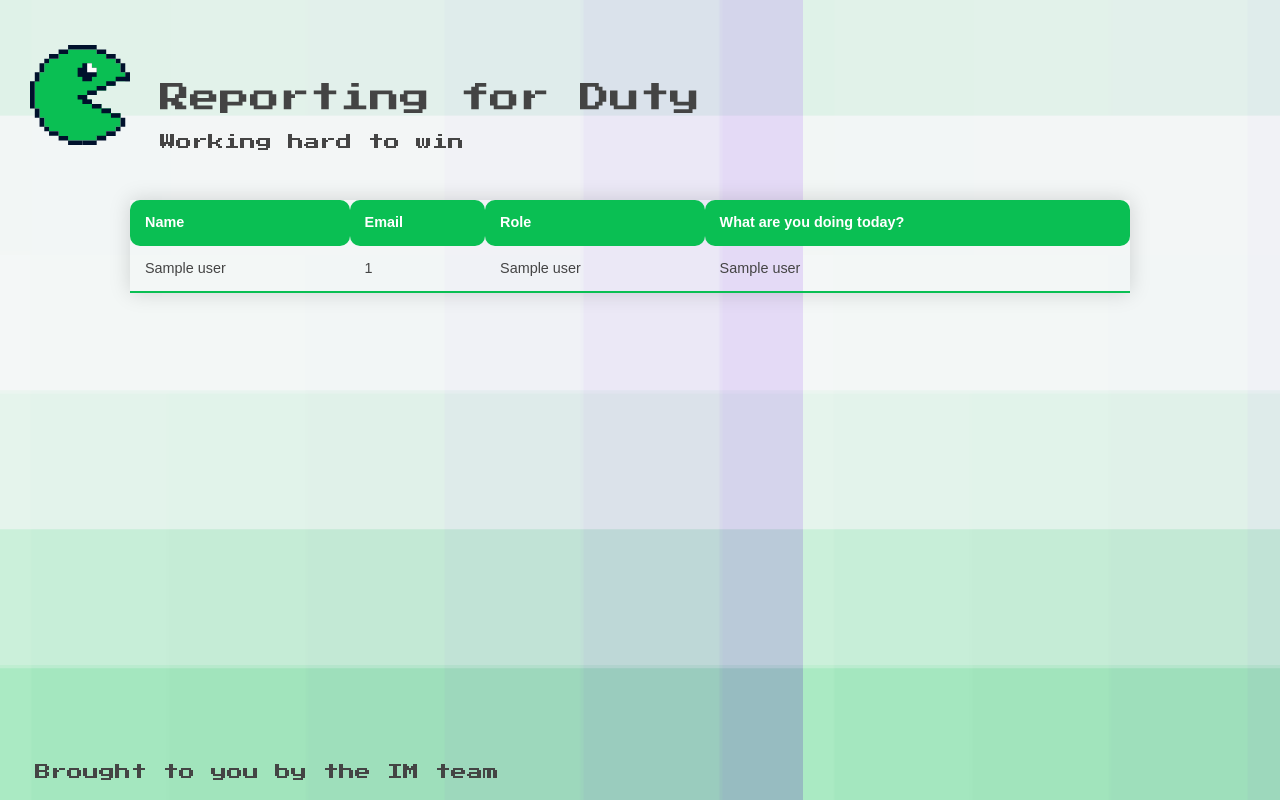
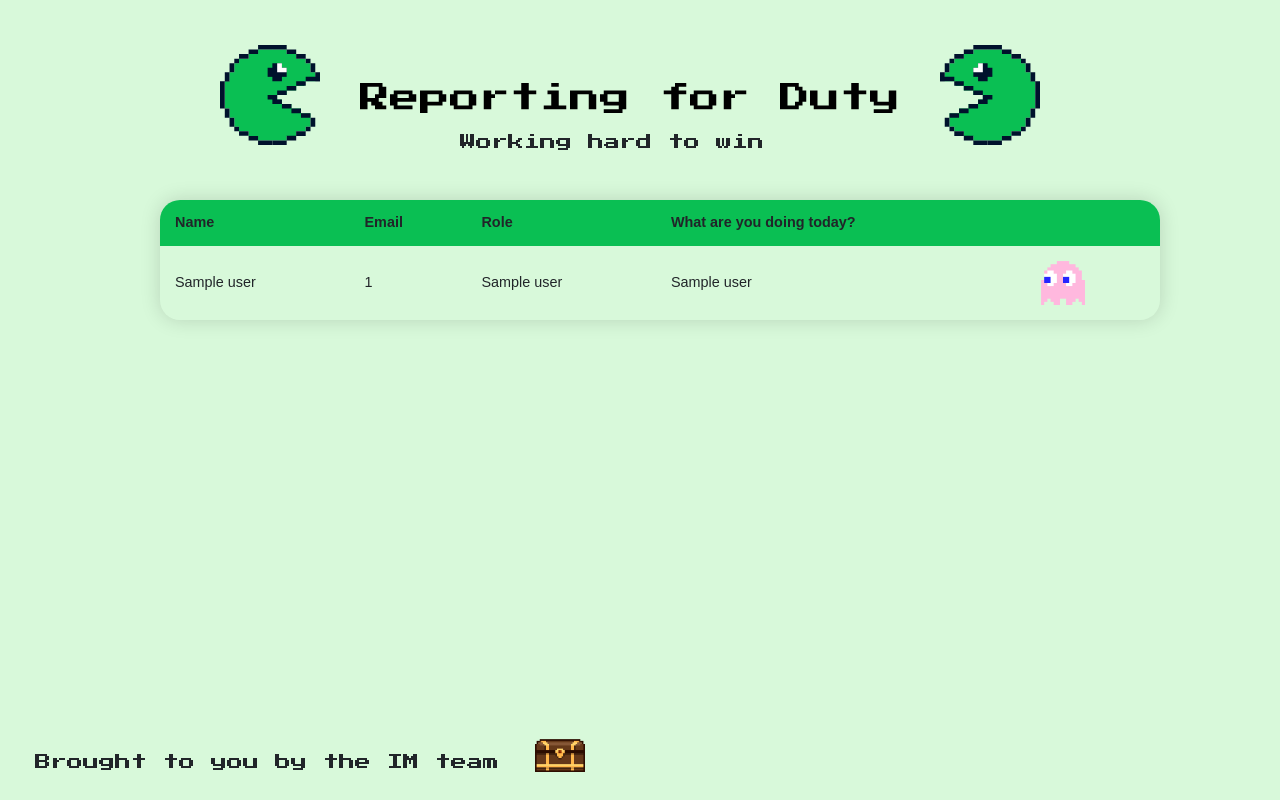
Before and after one commit to farahdibaB/DutyRoom, a Flask app: template app/templates/dutyBoard.html in a window 1280 px wide. Run offline with Flask 3, Linux system fonts and the light colour scheme; the template is opened without the code that fills it: most values are stand-ins (such as "Sample title", 1, 10 or a date in 2020); parts of the project's set-up code (start-up, migrations or seed data) failed here and were passed over; some web fonts are replaced.

Commit message:
CSS updates

```diff
--- a/app/static/css/application.css
+++ b/app/static/css/application.css
@@ -1,9 +1,9 @@
 
 body {
-	background-image: url("../img/background.png");
+	/* background-image: url("../img/background.png"); */
+  background-color: #D8F9DA;
   /* background-repeat: repeat-x; */
   /* background-size: cover; */
-	color: #444444;
   }
 
 #wrapper {
@@ -21,10 +21,11 @@ body {
 }
 
 .boardTitle {
+  color: black;
   font-size: 30px;
   white-space: nowrap;
   position: absolute;
-  margin-left: 160px;
+  margin-left: 360px;
   margin-top: 80px;
   font-family: "Press Start 2P";
 }
@@ -32,8 +33,12 @@ body {
 .subtitle {
   font-family: "Press Start 2P";
   position: absolute;
-  margin-left: 160px;
+  margin-left: 460px;
   margin-top: 130px;
+}
+
+.b1 {
+  position: absolute;
 }
 
 
@@ -60,9 +65,32 @@ body {
 #pacman {
   float: left;
   margin-top: 45px;
-  margin-left: 30px;
+  margin-left: 220px;
   width:100px;
   height: 100px;
+}
+
+#pacman2 {
+  position: fixed;
+  -webkit-transform: scaleX(-1);
+  transform: scaleX(-1);
+  margin-top: 45px;
+  margin-left: 620px;
+  width:100px;
+  height: 100px;
+}
+
+#pinkpacman {
+  width:50px;
+  height: 50px;
+}
+
+#treasure {
+  position: relative;
+  bottom: 28px;
+  left: 500px;
+  width:50px;
+  height: 50px;
 }
 
 .table {
@@ -93,8 +121,10 @@ footer {
   font-family: "Press Start 2P";
 }
 
-.styled-table {
-  position: relative;
+.styled-tables {
+  border-radius: 20px;
+  position: fixed;
+  left: 160px;
   top: 200px;
   border-collapse: collapse;
   font-size: 0.9em;
@@ -103,33 +133,43 @@ footer {
   box-shadow: 0 0 20px rgba(0, 0, 0, 0.15);
 }
 
-.styled-table thead tr {
-  border-top-right-radius: 10px;
+.styled-tables thead tr {
   background-color: #0abf53;;
-  color: #ffffff;
   text-align: left;
 }
 
-.styled-table th {
-  border-radius: 10px
+.styled-tables thead tr th:first-child {
+  border-top-left-radius: 20px;
 }
 
-.styled-table th,
-.styled-table td {
+.styled-tables thead tr th:last-child {
+  border-top-right-radius: 20px;
+}
+
+.styled-tables th,
+.styled-tables td {
     padding: 12px 15px;
 }
 
-.styled-table tbody tr {
-  border-bottom: 1px solid #dddddd;
+.styled-tables tbody tr{
+  /* border-bottom: 1px solid #dddddd; */
 }
 
-.styled-table tbody tr:nth-of-type(even) {
+.styled-tables tbody tr:nth-of-type(even) {
   background-color: #f3f3f3;
+  border-bottom-left-radius: 20px;
 }
 
-.styled-table tbody tr:last-of-type {
-  border-bottom: 2px solid #0abf53;;
+.styled-tables tbody tr td:first-child() {
+  border-bottom-left-radius: 20px;
 }
+
+.styled-tables tbody tr td:last-child() {
+  border-bottom-right-radius: 20px;
+}
+
+
+/* login page */
 
 /* Split the screen in half */
 .split {
--- a/app/templates/dutyBoard.html
+++ b/app/templates/dutyBoard.html
@@ -28,14 +28,17 @@
             <h1 class="boardTitle">Reporting for Duty</h1>
             <p class="subtitle">Working hard to win</p>
         </div>
-    </div>
-    <table class="styled-table">
+        <div class="images">
+          <img src="{{ url_for('static', filename='img/pacman.svg') }}" id="pacman2">
+      </div>
+    <table class="styled-tables">
         <thead>
             <tr>
                 <th scope="col">Name</th>
                 <th scope="col">Email</th>
                 <th scope="col">Role</th>
                 <th scope="col">What are you doing today?</th>
+                <th scope="col"></th>
             </tr>
         </thead>
         <tbody">
@@ -45,19 +48,23 @@
                 <td>{{user[0]}}</td>
                 <td>{{user[2]}}</td>
                 <td>{{user[3]}}</td>
+                <td><img src="{{ url_for('static', filename='img/pinkPacman.gif') }}" id="pinkpacman"></td>
             </tr>
             {% endfor %}
         </tbody>
     </table>
+  </div>
   </body>
   <script>
     setTimeout(function(){
    window.location.reload();
 }, 60000);
   </script>
+
   <footer>
     <div class="bottom">
-    <p class="b1"> Brought to you by the IM team</p>
+    <p class="b1"> Brought to you by the IM team </p>
+    <img src="{{ url_for('static', filename='img/treasure.gif') }}" id="treasure">
     </div>
   </footer>
 </html>
```
Also changed, not shown: app/static/img/pinkPacman.gif (added), app/static/img/treasure.gif (added).
